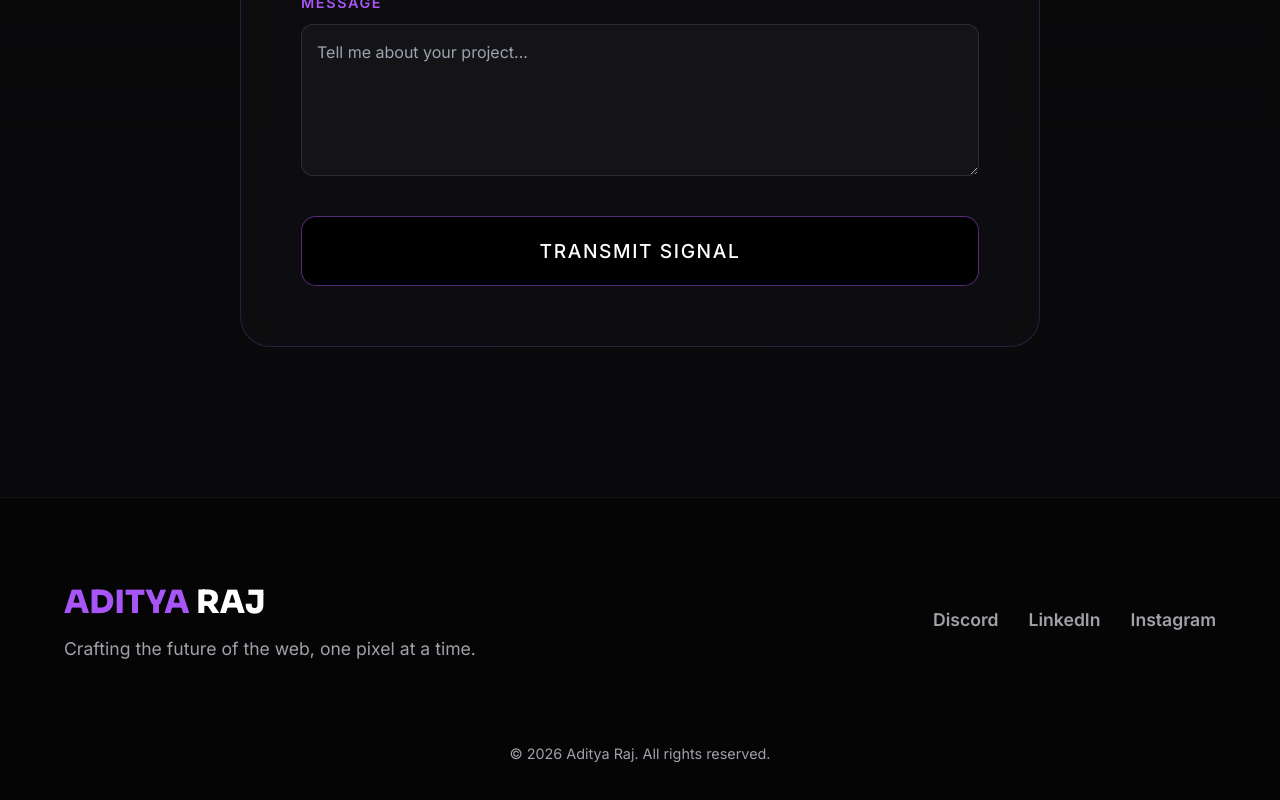
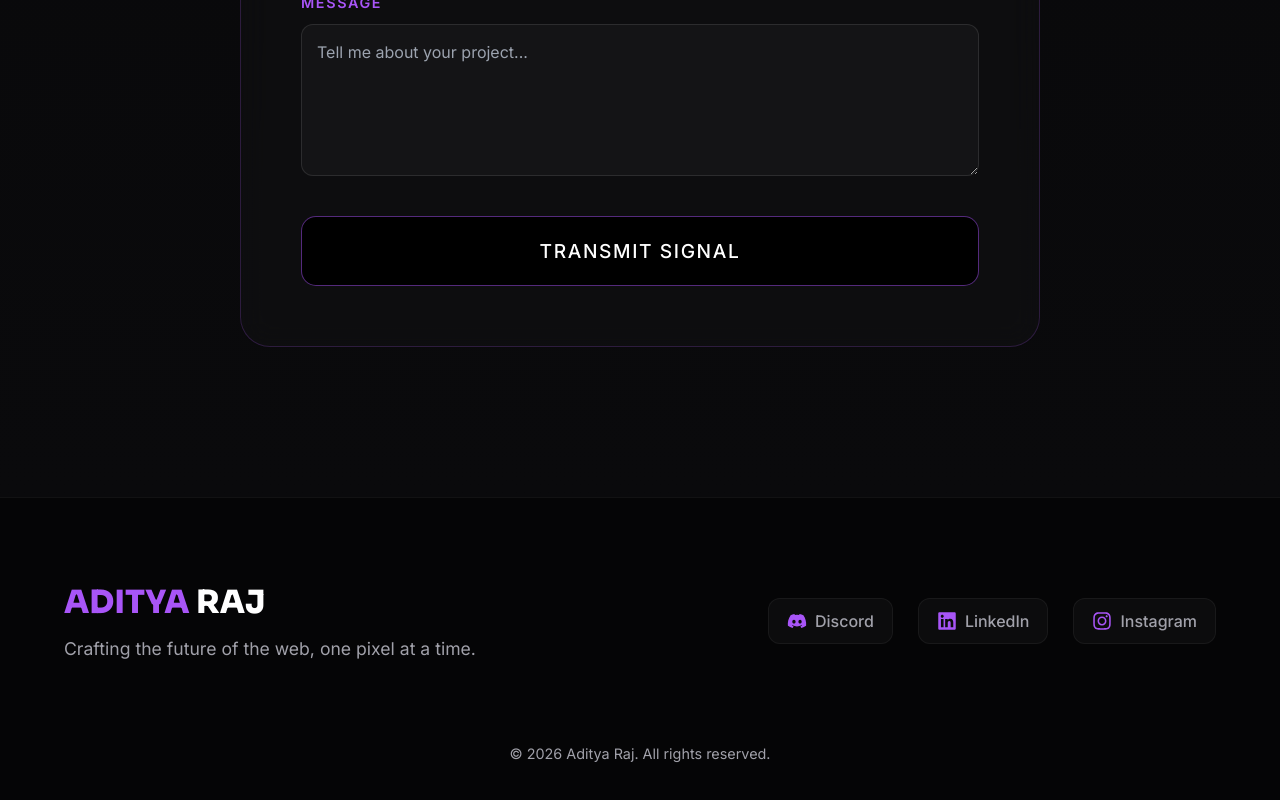
Before and after one commit to adiop377/portfolio, a React app: page / in a window 1280 px wide. Shown: the part 3820-4620 px from the top of the page. Built offline with nearby package versions, Linux system fonts and the light colour scheme; the HTML template or start-up script is replaced by a standard one.

Commit message:
Add social icons to footer

```diff
--- a/src/components/Footer.jsx
+++ b/src/components/Footer.jsx
@@ -1,7 +1,14 @@
 import React from 'react';
 import { motion } from 'framer-motion';
+import { FaDiscord, FaLinkedin, FaInstagram } from 'react-icons/fa';
 
 const Footer = () => {
+  const socials = [
+    { name: 'Discord', url: 'https://discord.gg/dGGp4aTCGF', icon: <FaDiscord size={20} /> },
+    { name: 'LinkedIn', url: 'https://www.linkedin.com/in/aditya-raj-614715363', icon: <FaLinkedin size={20} /> },
+    { name: 'Instagram', url: 'https://www.instagram.com/_rajdevx/', icon: <FaInstagram size={20} /> }
+  ];
+
   return (
     <footer style={{ padding: '80px 5%', background: '#050506', borderTop: '1px solid rgba(255, 255, 255, 0.05)' }}>
       <div style={{ display: 'flex', justifyContent: 'space-between', alignItems: 'center', flexWrap: 'wrap', gap: '40px' }}>
@@ -14,21 +21,30 @@ const Footer = () => {
           </p>
         </div>
 
-        <div style={{ display: 'flex', gap: '30px' }}>
-          {[
-            { name: 'Discord', url: 'https://discord.gg/dGGp4aTCGF' },
-            { name: 'LinkedIn', url: 'https://www.linkedin.com/in/aditya-raj-614715363' },
-            { name: 'Instagram', url: 'https://www.instagram.com/_rajdevx/' }
-          ].map((social) => (
+        <div style={{ display: 'flex', gap: '25px' }}>
+          {socials.map((social) => (
             <motion.a
               key={social.name}
               href={social.url}
               target="_blank"
               rel="noopener noreferrer"
-              whileHover={{ y: -5, color: 'var(--accent-pink)' }}
-              style={{ fontSize: '1.1rem', fontWeight: '600', color: 'var(--text-muted)', transition: 'color 0.3s ease' }}
+              whileHover={{ y: -5, color: '#FFFFFF' }}
+              style={{
+                display: 'flex',
+                alignItems: 'center',
+                gap: '8px',
+                fontSize: '1rem',
+                fontWeight: '500',
+                color: 'var(--text-muted)',
+                transition: 'all 0.3s ease',
+                background: 'rgba(255,255,255,0.03)',
+                padding: '10px 18px',
+                borderRadius: '12px',
+                border: '1px solid rgba(255,255,255,0.05)'
+              }}
             >
-              {social.name}
+              <span style={{ color: 'var(--accent-pink)' }}>{social.icon}</span>
+              <span className="hidden md:inline">{social.name}</span>
             </motion.a>
           ))}
         </div>
```
